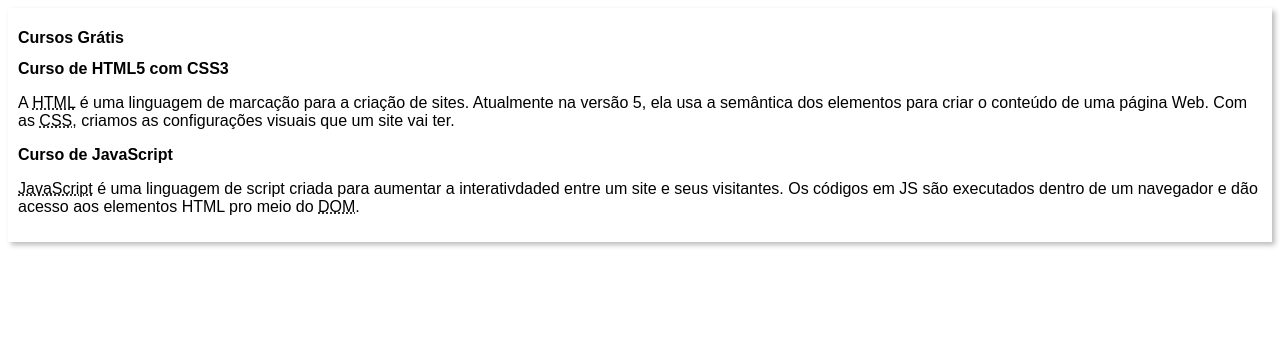
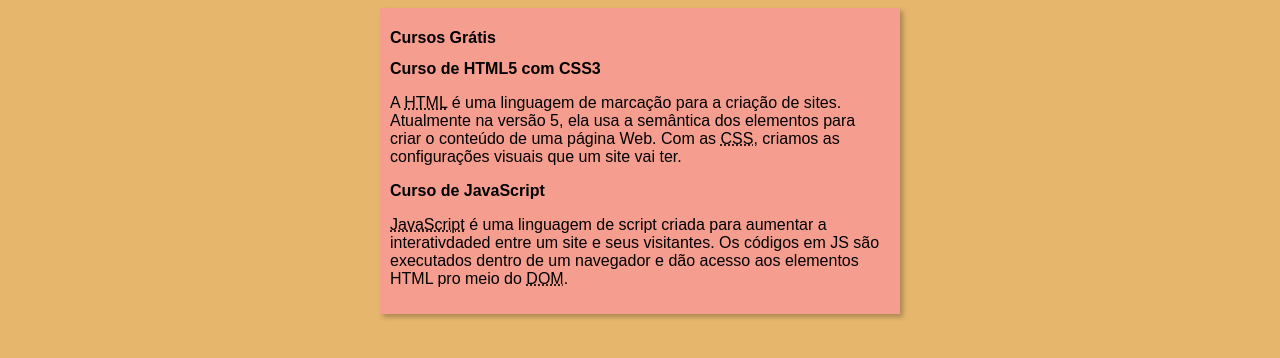
Before and after one commit to brenopimentell/projeto-site, a plain HTML site: page index.html in a window 1280 px wide. Drawn offline with Linux system fonts and the light colour scheme.

Commit message:
Update style.css

```diff
--- a/estilos/style.css
+++ b/estilos/style.css
@@ -4,19 +4,11 @@
 }
 
 body {
-<<<<<<< Updated upstream
-    background-color: rgb(231, 214, 60);
+    background-color: rgb(231, 182, 109);
 }
 
 main {
-    background-color: rgb(182, 70, 70);
-=======
-    background-color: rgb(201, 157, 243);
-}
-
-main {
-    background-color: white;
->>>>>>> Stashed changes
+    background-color: rgb(245, 157, 142);
     width: 500px;
     margin: auto;
     padding: 10px;
```
